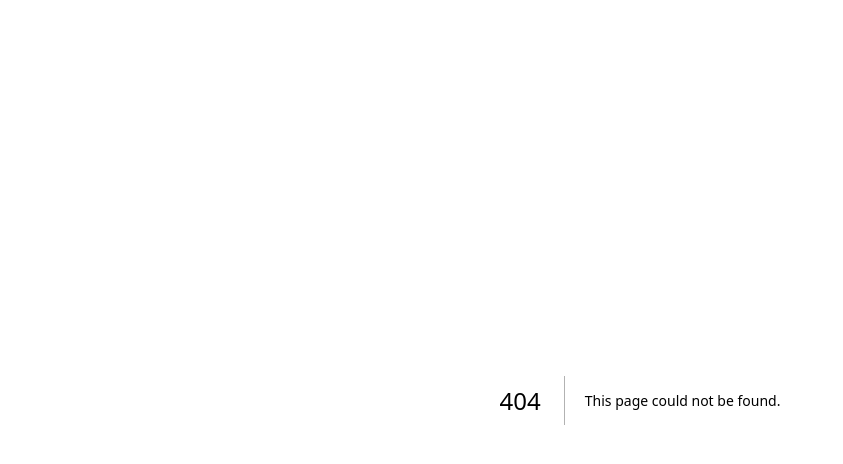
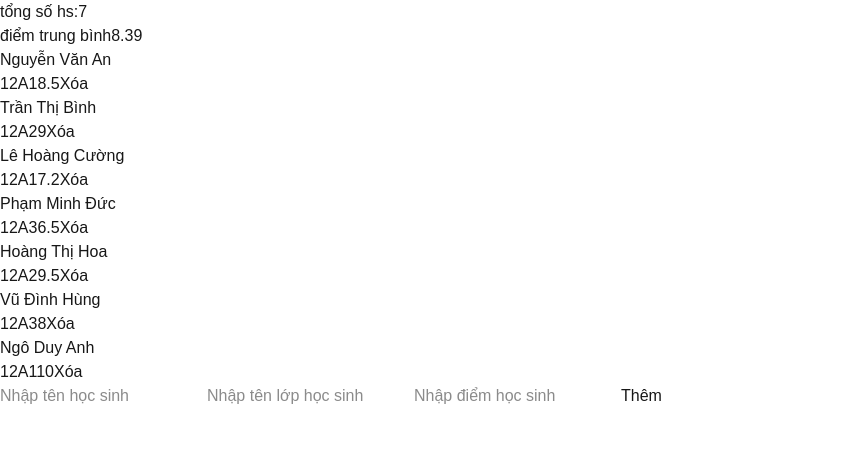
Before and after one commit to ngoia6664-tech/Learning_HTML_CSS, a Next.js app in the folder GIAI ĐOẠN 2 REACT/learning_react/: page /Day3/bai15 in a window 1280 px wide. Before the commit this address had no page. Shown: the top 464 px of the page, without its empty margins (0-843 px from the left). Built offline with nearby package versions, Linux system fonts and the light colour scheme.

Commit message:
bài 15 bản gốc

```diff
--- a/GIAI ĐOẠN 2 REACT/learning_react/app/Day2/bai12/page.tsx
+++ b/GIAI ĐOẠN 2 REACT/learning_react/app/Day2/bai12/page.tsx
@@ -43,16 +43,20 @@ function ListBook(props: { title: string; author: string; price: number }) {
 }
 
 export default function Home() {
-  const [Book, setBook] = useState(sachGoc); // state của sách
   const [searchBook, setSeachBook] = useState(""); // State của input
-  const TotalBook = Book.length;
-
+  const TotalBook = sachGoc.length;
   const TuKhoa = searchBook.toLowerCase().trim();
-  const ListNow = TuKhoa === "" ? [] : sachGoc.filter((x) => x.title.toLowerCase().includes(TuKhoa));
-
+  const ListNow = sachGoc.filter((x) => x.title.toLowerCase().includes(TuKhoa));
+  const TotalBookFind = ListNow.length;
   return (
     <div style={styles.container}>
       {/* Ô tìm kiếm kèm khung dropdown gợi ý ngay bên dưới */}
+      <div style={styles.headerRow}>
+        <h2 style={styles.sectionTitle}>📚 Kho Sách Tổng Hợp</h2>
+        <h3 style={styles.totalHeading}>
+          Hiển thị :{TotalBookFind}/{TotalBook}
+        </h3>
+      </div>
       <div style={styles.searchWrapper}>
         <input
           type="text"
@@ -62,35 +66,20 @@ export default function Home() {
           style={styles.input}
         />
         {/* Khối gợi ý kết quả tìm kiếm thả xuống ngay dưới input */}
-        {TuKhoa !== "" && (
-          <div style={styles.dropdown}>
+
+        <div style={styles.grid}>
           {ListNow.length === 0 ? (
-              <div style={styles.dropdownItemEmpty}>Không tìm thấy sách phù hợp</div>
+            <div style={styles.dropdownItemEmpty}>
+              Không tìm thấy sách phù hợp
+            </div>
           ) : (
             ListNow.map((x) => (
               <div key={x.id} style={styles.dropdownItem}>
-                  <span style={{ color: "#ffc107", fontWeight: 500 }}>{x.title}</span>
-                  <span style={{ color: "#aaa", fontSize: "12px" }}>({x.author})</span>
+                <ListBook title={x.title} author={x.author} price={x.price} />
               </div>
             ))
           )}
         </div>
-        )}
-      </div>
-
-      {/* Tiêu đề và tổng số sách */}
-      <div style={styles.headerRow}>
-        <h2 style={styles.sectionTitle}>📚 Kho Sách Tổng Hợp</h2>
-        <h3 style={styles.totalHeading}>Tổng số sách: {TotalBook}</h3>
-      </div>
-
-      {/* Khối tất cả sách dàn ngang thành lưới (Grid) */}
-      <div style={styles.grid}>
-        {Book.map((x) => (
-          <div key={x.id}>
-            <ListBook title={x.title} author={x.author} price={x.price} />
-          </div>
-        ))}
       </div>
     </div>
   );
@@ -99,7 +88,7 @@ export default function Home() {
 // 🎨 Cục CSS giao diện Dark-Mode xịn xò
 const styles = {
   container: {
-     width:"100vw",
+    width: "100vw",
     boxSizing: "border-box" as const,
     margin: "30px auto",
     backgroundColor: "#121212",
@@ -110,8 +99,8 @@ const styles = {
     fontFamily: "sans-serif",
     display: "flex",
     gap: "20px",
-    flexDirection:"column",
-    minWidth:0
+    flexDirection: "column",
+    minWidth: 0,
   } as React.CSSProperties,
 
   searchWrapper: {
@@ -190,7 +179,7 @@ const styles = {
     // Giảm minmax xuống 220px để dễ dàn ngang hơn khi màn hình vừa phải
     gridTemplateColumns: "repeat(auto-fill, minmax(220px, 1fr))",
     gap: "16px",
-    minWidth:"0"
+    minWidth: "0",
   } as React.CSSProperties,
 
   bookCard: {
--- /dev/null
+++ b/GIAI ĐOẠN 2 REACT/learning_react/app/Day3/bai15/page.tsx
@@ -0,0 +1,136 @@
+// // Bắt đầu 7:28 ,Dừng lại và kiểm tra score rất lâu:8h03 , tiếp tuc8:30
+// //Kết thúc:
+// Mảng ban đầu 3 học sinh { id, name, className, score }.
+// Form 3 ô: họ tên, lớp, điểm. Bấm nút hoặc nhấn Enter đều thêm được; thêm xong cả 3 ô trống lại.
+// Kiểm tra dữ liệu: tên và lớp không được rỗng (kể cả toàn dấu cách); điểm phải là số từ 0 đến 10.
+// Sai thì hiện một dòng chữ đỏ nói rõ lý do, không thêm gì.
+// Mỗi học sinh có nút Xóa.
+// Phía trên hiện Tổng số học sinh và Điểm trung bình, đều tính ra từ mảng, không tạo state thứ hai.
+// Khi chưa có học sinh nào thì điểm trung bình hiện "Chưa có", không hiện NaN.
+"use client";
+import { useState } from "react";
+const initialStudents = [
+  { id: 1, name: "Nguyễn Văn An", className: "12A1", score: 8.5 },
+  { id: 2, name: "Trần Thị Bình", className: "12A2", score: 9.0 },
+  { id: 3, name: "Lê Hoàng Cường", className: "12A1", score: 7.2 },
+  { id: 4, name: "Phạm Minh Đức", className: "12A3", score: 6.5 },
+  { id: 5, name: "Hoàng Thị Hoa", className: "12A2", score: 9.5 },
+  { id: 6, name: "Vũ Đình Hùng", className: "12A3", score: 8.0 },
+  { id: 7, name: "Ngô Duy Anh", className: "12A1", score: 10.0 },
+];
+function ListStudent(props: {
+  name: string;
+  className: string;
+  score: number;
+  onRemove: () => void;
+}) {
+  return (
+    <div>
+      <h3>{props.name}</h3>
+      <span>{props.className}</span>
+      <span>{props.score}</span>
+      <button onClick={props.onRemove}>Xóa</button>
+    </div>
+  );
+}
+export default function Home() {
+  const [Student, setStudent] = useState(initialStudents);
+  const [newStd, setNewStd] = useState({
+    name: "",
+    className: "",
+    score: "",
+  });
+  const [Loi, setLoi] = useState("");
+  function AddStudent(e: React.FormEvent<HTMLElement>) {
+    e.preventDefault();
+    if (newStd.name.trim() === "") {
+      setLoi("Tên không được bỏ trống");
+      return;
+    }
+    if (newStd.className.trim() === "") {
+      setLoi("Lớp không được bỏ trống");
+      return;
+    }
+    if (newStd.score.trim() === "") {
+      setLoi("Điểm nhập không hợp lệ");
+      return;
+    }
+    if (!(Number(newStd.score) >=0) || !(Number(newStd.score) <=10)) {
+      setLoi("Điểm nhập không hợp lệ");
+      return;
+    }
+    setStudent([
+      {
+        id: Date.now(),
+        name: newStd.name.trim(),
+        className: newStd.className.trim(),
+        score: Number(newStd.score),
+      },
+      ...Student,
+    ]);
+    setLoi("");
+    setNewStd({
+    name: "",
+    className: "",
+    score: "",
+  })
+  }
+  function RemoveStd(id: number) {
+    setStudent(Student.filter((x) => x.id !== id));
+  }
+  const TotalStudent = Student.length;
+  const AvgScore =
+    Student.reduce((acc, cur) => acc + cur.score, 0) / Student.length;
+  return (
+    <div>
+      {/* //Khổi hiện điểm và tổng số hs */}
+      <div>
+        <h3>tổng số hs:{TotalStudent}</h3>
+        {Student.length > 0 ? (
+          <h3>điểm trung bình{AvgScore.toFixed(2)}</h3>
+        ) : (
+          <h3>Chưa có học sinh</h3>
+        )}
+      </div>
+      {/* Khối hiển thị học sinh ban đã có */}
+      <div>
+        {Student.map((x) => (
+          <div key={x.id}>
+            <ListStudent
+              name={x.name}
+              className={x.className}
+              score={x.score}
+              onRemove={() => RemoveStd(x.id)}
+            />
+          </div>
+        ))}
+      </div>
+      <div>
+        <form onSubmit={AddStudent}>
+          <input
+            type="text"
+            value={newStd.name}
+            onChange={(e) => setNewStd({ ...newStd, name: e.target.value })}
+            placeholder="Nhập tên học sinh"
+          />
+          <input
+            type="text"
+            value={newStd.className}
+            onChange={(e) =>
+              setNewStd({ ...newStd, className: e.target.value })
+            }
+            placeholder="Nhập tên lớp học sinh"
+          />
+          <input
+            type="text"
+            value={newStd.score}
+            onChange={(e) => setNewStd({ ...newStd, score: e.target.value })}
+            placeholder="Nhập điểm học sinh"
+          />
+          <span style={{ color: "red" }}>{Loi}</span>
+          <button type="submit">Thêm</button>
+        </form>
+      </div>
+    </div>
+  );
+}
--- a/GIAI ĐOẠN 2 REACT/learning_react/app/page.tsx
+++ b/GIAI ĐOẠN 2 REACT/learning_react/app/page.tsx
@@ -19,10 +19,12 @@ export default function Home() {
     },
     {
       day: 2,
-      title: "📅 Day 2:form input ",
-      isOpen: false, // Mặc định đóng gọn lại
+      title: "📅 Day 2: Form input & Lọc dữ liệu",
+      isOpen: true, // Mở sẵn để sếp dễ bấm test
       items: [
-        // Sau này sếp thêm bài tập Day 2 vào đây
+        { id: 1, ten: "Bài 1: Quản lý tủ sách & Thêm sách", href: "/Day2/bai1" },
+        { id: 11, ten: "Bài 11: Tab lọc cho To-do", href: "/Day2/bai11" },
+        { id: 12, ten: "Bài 12: Tra cứu sách thông minh", href: "/Day2/bai12" },
       ],
     },
     // Sau này cứ thế thêm Day 3, Day 4... vào đây thoải mái mà không sợ dài trang!
```
Lines whose indentation alone changed are shown as unchanged.
